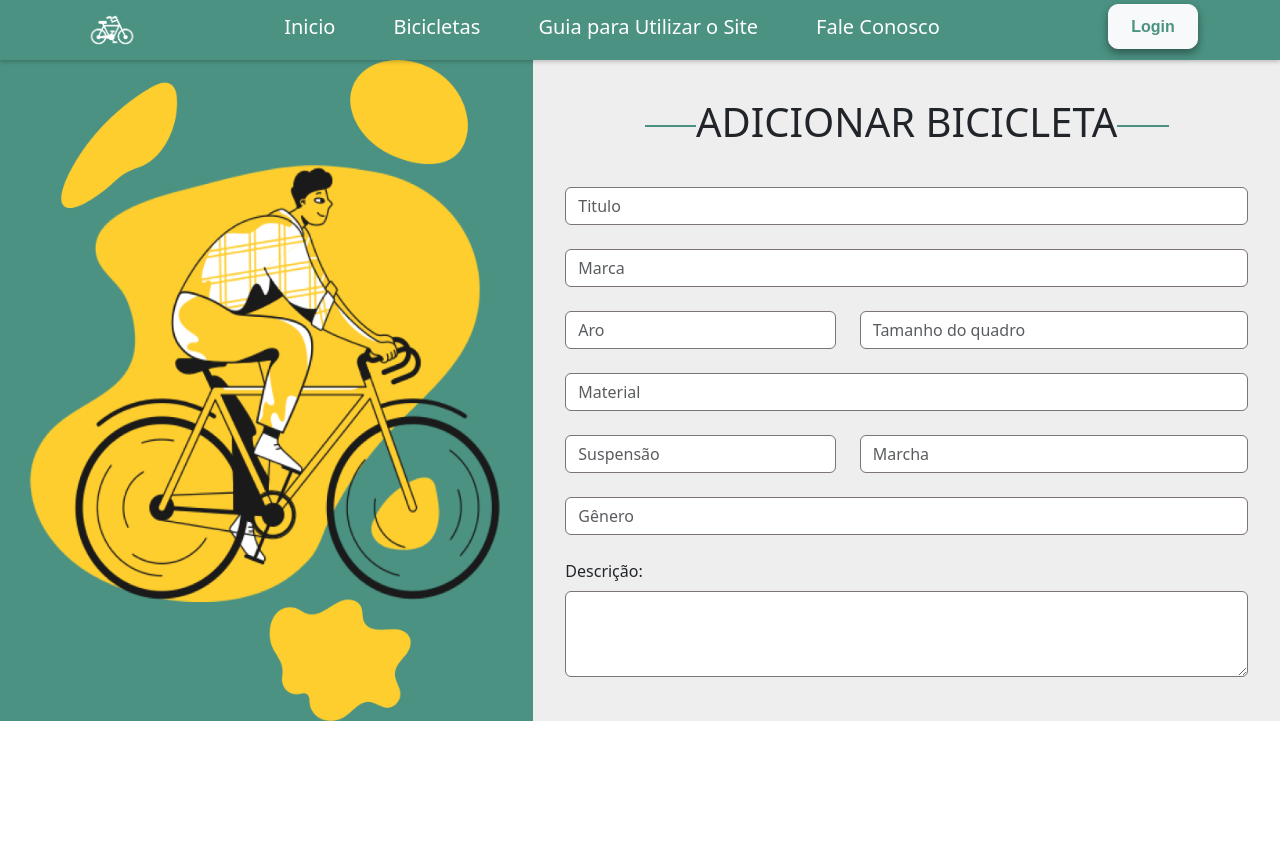
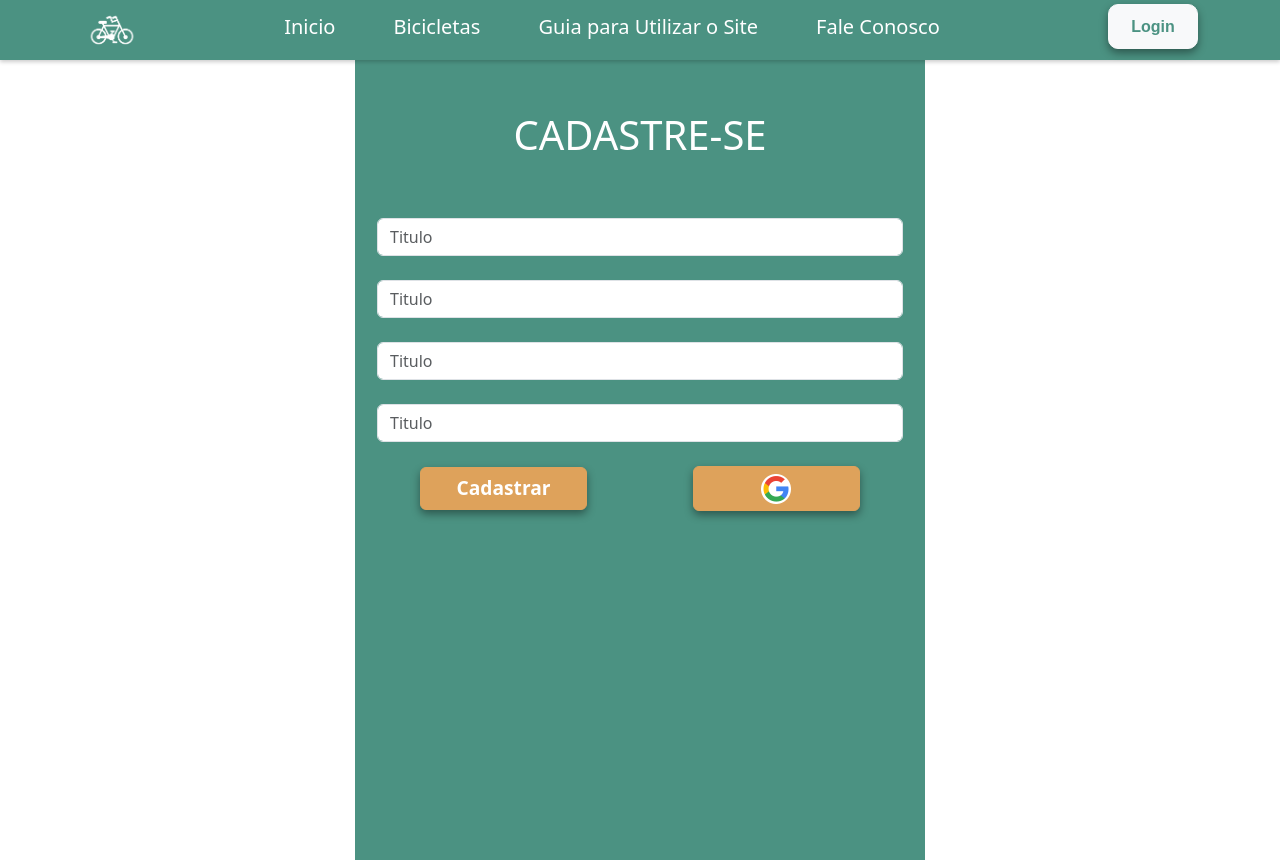
Before and after one commit to projetoPDali/front, a React (Create React App) app: page /login in a window 1280 px wide. Before the commit the page ends 800 px from the top, so only its background shows below. Built offline with nearby package versions, Linux system fonts and the light colour scheme.

Commit message:
adicao cadastro  e login

```diff
--- a/src/App.tsx
+++ b/src/App.tsx
@@ -1,5 +1,6 @@
 import "bootstrap/dist/css/bootstrap.min.css";
 import AppRouter from "./Navigation";
+
 
 function App() {
   return (
--- a/src/Components/Home/GreenBotton.tsx
+++ b/src/Components/Buttons/GreenBotton.tsx
@@ -19,7 +19,7 @@ const GreenBotton = () => {
           marginLeft: "10vw",
           boxShadow: "0px 4px 8px rgba(0, 0, 0, 0.4)",
         }}
-       onClick={() => navigate("/perfil")}
+       onClick={() => navigate("/Login")}
       >
         CADASTRE-SE
       </Button>
--- /dev/null
+++ b/src/Components/Buttons/YellowBotton.tsx
@@ -0,0 +1,39 @@
+import React, { MouseEvent, ReactNode } from "react";
+import { Button } from "react-bootstrap";
+import COLORS from "../../constant/colors";
+import { useNavigate } from "react-router-dom";
+
+interface YellowButtonProps {
+  content: ReactNode; // Conteúdo do botão (pode ser texto, imagem, etc.)
+  onClick?: (event: MouseEvent<HTMLButtonElement>) => void; // Função de clique personalizada (opcional)
+}
+
+const YellowButton: React.FC<YellowButtonProps> = ({ content, onClick }) => {
+  const navigate = useNavigate();
+
+  const handleClick = (event: MouseEvent<HTMLButtonElement>) => {
+    if (onClick) {
+      onClick(event);
+    } else {
+      navigate("/Login");
+    }
+  };
+
+  return (
+    <Button
+      style={{
+        width: "13vw",
+        backgroundColor: COLORS.secondary,
+        borderColor: COLORS.secondary,
+        fontSize: "1.5vw",
+        fontWeight: "bold",
+        boxShadow: "0px 4px 8px rgba(0, 0, 0, 0.4)",
+      }}
+      onClick={handleClick}
+    >
+      {content}
+    </Button>
+  );
+};
+
+export default YellowButton;
--- /dev/null
+++ b/src/Components/CadastroUsuario/Signup.tsx
@@ -0,0 +1,49 @@
+import { Container, Row, Col } from "react-bootstrap";
+import SignupForm from "../../Components/CadastroUsuario/SignupForm";
+import YellowButton from "../Buttons/YellowBotton";
+import { styleCol, styleText } from "./styles";
+import google from "../../assets/google.png";
+
+const Signup = () => {
+  return (
+    <Container>
+      <Row
+        className="align-items-center justify-content-center"
+        style={{ minHeight: "100vh" }}
+      >
+        <Col xs={6} style={styleCol}>
+          <h1 style={styleText}>CADASTRE-SE</h1>
+
+          <div style={{ paddingRight: 10, paddingLeft: 10 }}>
+            <SignupForm />
+          </div>
+          <div
+            style={{
+              display: "flex",
+              flexDirection: "row",
+              justifyContent: "space-around",
+              alignItems: "center",
+            }}
+          >
+            <YellowButton
+              content="Cadastrar"
+              onClick={() => {
+                // Lógica personalizada para o Botão 1
+                console.log("Botão 1 Clicado");
+              }}
+            />
+            <YellowButton
+              content={<img src={google} alt="Google" width="30" height="30" />}
+              onClick={() => {
+                // Lógica personalizada para o Botão 2
+                console.log("Botão 2 Clicado");
+              }}
+            />
+          </div>
+        </Col>
+      </Row>
+    </Container>
+  );
+};
+
+export default Signup;
--- /dev/null
+++ b/src/Components/CadastroUsuario/SignupForm.tsx
@@ -0,0 +1,64 @@
+import { Form } from "react-bootstrap";
+
+
+
+const SignupForm = () => {
+  const inputStyle = {
+
+  };
+
+  return (
+    <div >
+      <Form >
+              <Form.Group
+                className="mb-4"
+                controlId="exampleForm.ControlInput1"
+              >
+                <Form.Control
+                  type="text"
+                  placeholder="Titulo"
+                  style={inputStyle}
+                />
+              </Form.Group>
+            </Form>
+            <Form>
+              <Form.Group
+                className="mb-4"
+                controlId="exampleForm.ControlInput1"
+              >
+                <Form.Control
+                  type="text"
+                  placeholder="Titulo"
+                  style={inputStyle}
+                />
+              </Form.Group>
+            </Form>
+            <Form>
+              <Form.Group
+                className="mb-4"
+                controlId="exampleForm.ControlInput1"
+              >
+                <Form.Control
+                  type="text"
+                  placeholder="Titulo"
+                  style={inputStyle}
+                />
+              </Form.Group>
+            </Form>
+            <Form>
+              <Form.Group
+                className="mb-4"
+                controlId="exampleForm.ControlInput1"
+              >
+                <Form.Control
+                  type="text"
+                  placeholder="Titulo"
+                  style={inputStyle}
+                />
+              </Form.Group>
+            </Form>
+    </div>
+  );
+};
+
+export default SignupForm;
--- /dev/null
+++ b/src/Components/CadastroUsuario/styles.tsx
@@ -0,0 +1,21 @@
+import { CSSProperties } from "react";
+import COLORS from "../../constant/colors";
+
+export const inputStyle: CSSProperties = {
+  borderColor: COLORS.gray,
+};
+
+export const styleCol: CSSProperties = {
+  backgroundColor: COLORS.primary,
+  display: "flex",
+  flexDirection: "column",
+  minHeight: "100vh",
+
+};
+
+export const styleText: CSSProperties = {
+    textAlign: "center",
+    color: COLORS.white,
+    paddingTop: "4vw",
+    paddingBottom: "4vw",
+  }
--- a/src/Components/Home/Header.tsx
+++ b/src/Components/Home/Header.tsx
@@ -1,5 +1,5 @@
 import React from "react";
-import GreenBotton from "./GreenBotton";
+import GreenBotton from "../Buttons/GreenBotton";
 import * as styles from "./styles"; // Importe os estilos
 import imageHeader from "../../assets/image-header.png";
 
--- a/src/Components/Navbar/Navbar.tsx
+++ b/src/Components/Navbar/Navbar.tsx
@@ -5,7 +5,7 @@ import Navbar from "react-bootstrap/Navbar";
 import { navbarStyle, buttonStyle, navLinkStyle, navBrand } from "./styles";
 import logo from "../../assets/logo-simples.png";
 import Button from "react-bootstrap/Button";
-import {Link, useNavigate } from "react-router-dom";
+import {useNavigate } from "react-router-dom";
 
 
 const MainNavbar = () => {
@@ -34,7 +34,7 @@ const MainNavbar = () => {
             <Nav.Link style={navLinkStyle} href="/">
               Inicio
             </Nav.Link>
-            <Nav.Link style={navLinkStyle} href="#features">
+            <Nav.Link style={navLinkStyle} href="">
               Bicicletas
             </Nav.Link>
             <Nav.Link style={navLinkStyle} href="#pricing">
@@ -49,7 +49,7 @@ const MainNavbar = () => {
             <Button
               variant="light"
               style={buttonStyle}
-              onClick={() => navigate("/perfil")}
+              onClick={() => navigate("/login")}
             >
               Login
             </Button>
--- a/src/Navigation.tsx
+++ b/src/Navigation.tsx
@@ -3,6 +3,7 @@ import { BrowserRouter as Router, Route, Routes } from 'react-router-dom';
 import Home from './Screens/Home';
 import Perfil from './Screens/Perfil';
 import CadastroBike from './Screens/CadastroBike';
+import Login from './Screens/Login';
 
 function AppRouter() {
   return (
@@ -11,7 +12,7 @@ function AppRouter() {
         <Route path="/" element={<Home />} />
         <Route path="/perfil" element={<Perfil />} />
         <Route path="/cadastro-bike" element={<CadastroBike/>} />
-        <Route path="/login" element={<CadastroBike/>} />
+        <Route path="/login" element={<Login/>} />
       </Routes>
     </Router>
   );
--- a/src/Screens/CadastroBike.tsx
+++ b/src/Screens/CadastroBike.tsx
@@ -5,8 +5,6 @@ import COLORS from "../constant/colors";
 import MainNavbar from "../Components/Navbar/Navbar";
 
 const CadastroBike = () => {
-
-
   return (
     <div>
       <MainNavbar />
@@ -15,7 +13,7 @@ const CadastroBike = () => {
           <Col
             md={5}
             className="d-none d-md-block"
-            style={{ backgroundColor: COLORS.primary, }}
+            style={{ backgroundColor: COLORS.primary, position: "sticky", top: 0, height: "100vh" }}
           >
             <img
               src={Imagem}
@@ -24,8 +22,8 @@ const CadastroBike = () => {
             />
           </Col>
 
-          <Col xs={12} md={7} style={{backgroundColor: COLORS.lightGray}}>
-
+          <Col xs={12} md={7} style={{ backgroundColor: COLORS.lightGray, overflowY: "scroll", height: "100vh" }}>
+            <FormBike />
             <FormBike />
           </Col>
         </Row>
--- a/src/Screens/Login.tsx
+++ b/src/Screens/Login.tsx
@@ -1,3 +1,15 @@
-const Login =()=>{
-    return
-}
+
+import Signup from "../Components/CadastroUsuario/Signup";
+import MainNavbar from "../Components/Navbar/Navbar";
+
+
+const Login = () => {
+  return (
+    <div>
+      <MainNavbar />
+      <Signup/>
+    </div>
+  );
+};
+
+export default Login;
```
Also changed, not shown: src/assets/google.png (added).
